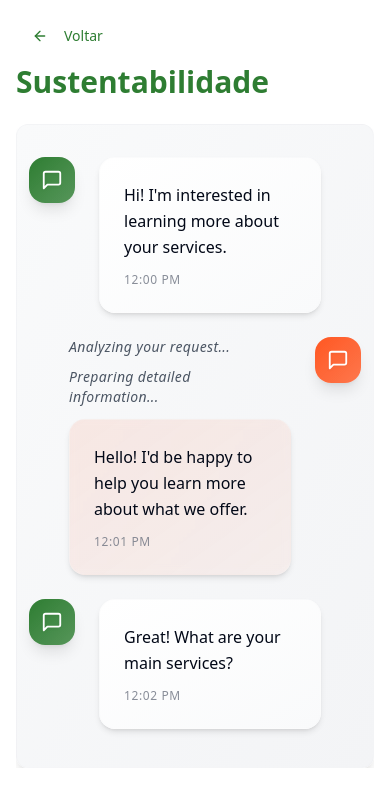
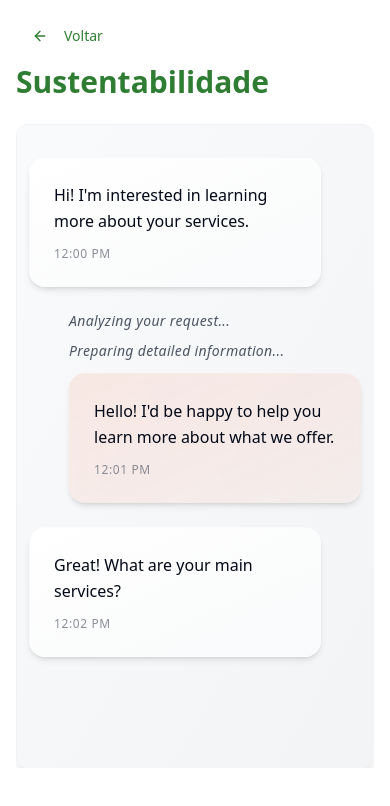
Before and after one commit to luandro/eda-landingpage, a React (Vite) app: page /#/category/1 in a window 390 px wide. Shown: the top 806 px of the page. Built offline with nearby package versions, Linux system fonts and the light colour scheme; the HTML template or start-up script is replaced by a standard one.

Commit message:
Remove chat icons for mobile
Simplified the design of the animated chat on mobile screens by removing the chat icons while keeping the animations and other features intact.
[skip gpt_engineer]

```diff
--- a/src/components/ChatMessage.tsx
+++ b/src/components/ChatMessage.tsx
@@ -12,7 +12,7 @@ export interface AnimationConfig {
 }
 
 export interface StepAnimationConfig extends AnimationConfig {
-  stepDelay?: number; // Delay between each step
+  stepDelay?: number;
 }
 
 export interface ChatMessageProps {
@@ -48,19 +48,16 @@ const ChatMessage: React.FC<ChatMessageProps> = ({
   stepsAnimation,
 }) => {
   const isAgent = type === "agent";
-
-  // Determine which animations to use
   const animations = Array.isArray(animation)
     ? animation
     : [animation || defaultAnimation];
   const currentAnimation = animations[0];
 
-  // Merge default animation with provided animation
   const finalAnimation: AnimationConfig = {
     initial: {
       ...defaultAnimation.initial,
       ...currentAnimation?.initial,
-      x: currentAnimation?.initial?.x ?? (isAgent ? 20 : -20), // Default x offset if not provided
+      x: currentAnimation?.initial?.x ?? (isAgent ? 20 : -20),
     },
     animate: {
       ...defaultAnimation.animate,
@@ -69,11 +66,10 @@ const ChatMessage: React.FC<ChatMessageProps> = ({
     transition: {
       ...defaultAnimation.transition,
       ...currentAnimation?.transition,
-      layout: true, // Enable smooth layout animations
+      layout: true,
     },
   };
 
-  // Merge default steps animation with provided animation
   const finalStepsAnimation: StepAnimationConfig = {
     ...defaultStepsAnimation,
     ...stepsAnimation,
@@ -93,7 +89,7 @@ const ChatMessage: React.FC<ChatMessageProps> = ({
     >
       <motion.div
         className={cn(
-          "text-white p-3 rounded-2xl shadow-lg transform hover:scale-105 transition-transform",
+          "hidden md:flex text-white p-3 rounded-2xl shadow-lg transform hover:scale-105 transition-transform",
           isAgent
             ? "bg-gradient-to-br from-eda-orange to-eda-orange/80"
             : "bg-gradient-to-br from-eda-green to-eda-green/80",
```
